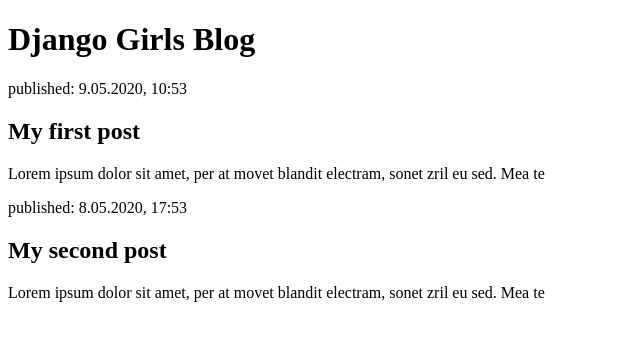
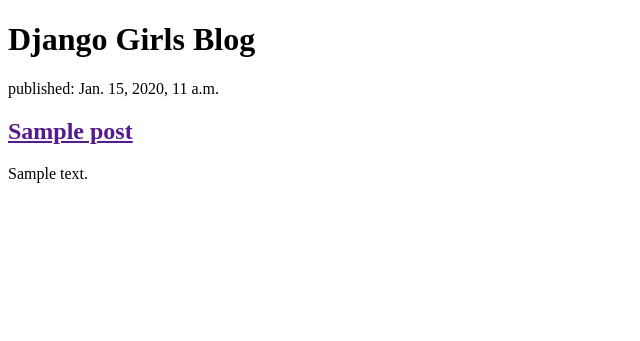
Before and after one commit to titianne/mon-nouveau-blog, a Django app: page / in a window 1280 px wide. Shown: the top 341 px of the page, without its empty margins (0-640 px from the left). Run offline with Django 3.2, Linux system fonts and the light colour scheme; tables that the repository leaves empty hold one stand-in row (values such as "Sample post").

Commit message:
Modified templates to display posts from database.

```diff
--- a/blog/templates/blog/post_list.html
+++ b/blog/templates/blog/post_list.html
@@ -9,16 +9,12 @@
                 <h1><a ref="/">Django Girls Blog</a></h1>
             </div>
 
-            <div>
-                <p>published: 9.05.2020, 10:53</p>
-                <h2><a ref="">My first post</a></h2>
-                <p>Lorem ipsum dolor sit amet, per at movet blandit electram, sonet zril eu sed. Mea te</p>
-            </div>
-
-            <div>
-                <p>published: 8.05.2020, 17:53</p>
-                <h2><a ref="">My second post</a></h2>
-                <p>Lorem ipsum dolor sit amet, per at movet blandit electram, sonet zril eu sed. Mea te</p>
-            </div>
+            {%  for post in posts   %}
+                <div>
+                <p>published:   {{  post.published_date }} </p>
+                <h2><a href="">{{   post.title  }}</a></h2>
+                <p>{{   post.text|linebreaksbr  }}</p>
+                </div>
+            {%  endfor  %}
         </body>
     </html>
--- a/blog/views.py
+++ b/blog/views.py
@@ -1,6 +1,9 @@
 from django.shortcuts import render
+from django.utils import timezone
+from .models import Post
 
 def post_list(request):
-    return render(request, 'blog/post_list.html', {})   #a view on post_list html file
+    posts = Post.objects.filter(published_date__lte=timezone.now()).order_by('published_date') #les posts (querysets) rangés par date de publication
+    return render(request, 'blog/post_list.html', {'posts':posts})   #a view on post_list html file ,request=tout ce qui est reçu de la part ,un utilisateur via internet
 
 # Create your views here.
```
